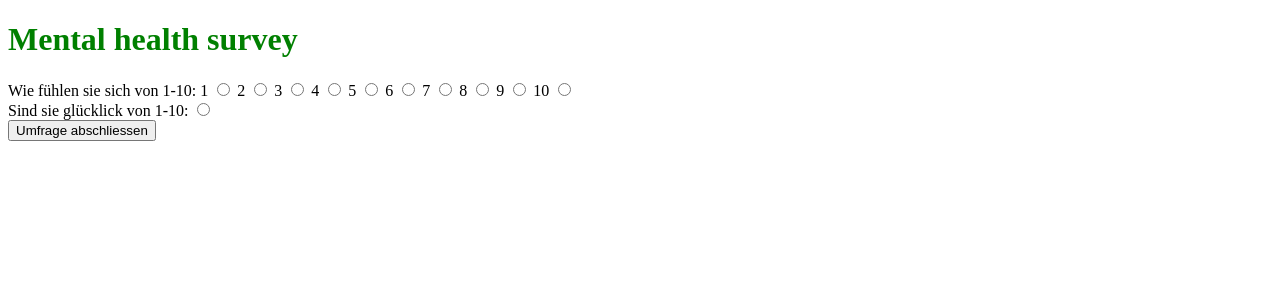
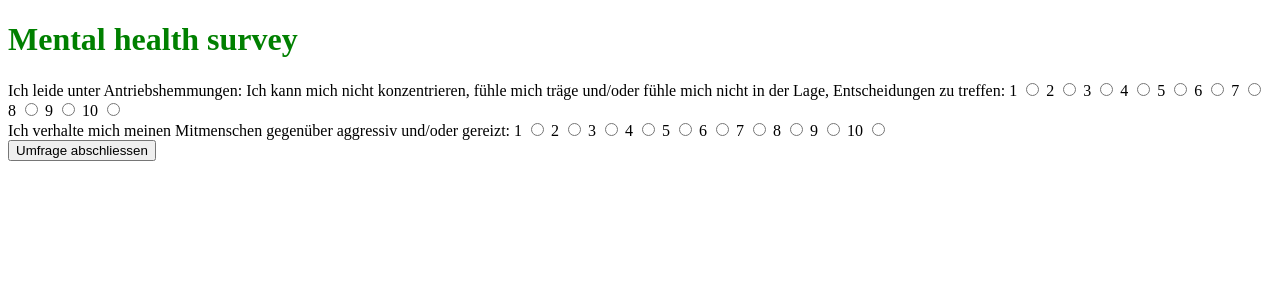
Before and after one commit to taengaa/prog2, a Flask app: page /eingabe in a window 1280 px wide. Shown: the top 300 px of the page. Run offline with Flask 2, Linux system fonts and the light colour scheme.

Commit message:
2. Frage hinzugefügt

```diff
--- a/quiz/daten.py
+++ b/quiz/daten.py
@@ -1,14 +1,14 @@
 import json
 
 
-def speichern(frage1):
+def speichern(frage1,frage2):
     try:
         with open("datenbank.json", "r") as datenbank:
             eintraege = json.load(datenbank)
     except:
         eintraege = []
 
-    eintrag = ("Frage 1: " + frage1)
+    eintrag = ("Frage 1: " + frage1, "Frage 2: " + frage2 )
 
     eintraege.append(eintrag)
 
--- a/quiz/datenbank.json
+++ b/quiz/datenbank.json
@@ -1 +1 @@
-["9", "Frage 1: 9"]
+["9", "Frage 1: 9", "Frage 1: 10", ["Frage 1: 9", "Frage 2: 1"], ["Frage 1: 6", "Frage 2: 9"], ["Frage 1: 1", "Frage 2: 10"], ["Frage 1: 1", "Frage 2: 10"], ["Frage 1: 1", "Frage 2: 10"], ["Frage 1: 1", "Frage 2: 1"], ["Frage 1: 1", "Frage 2: 1"], ["Frage 1: 1", "Frage 2: 10"], ["Frage 1: 1", "Frage 2: 10"], ["Frage 1: 10", "Frage 2: 6"]]
--- a/quiz/main.py
+++ b/quiz/main.py
@@ -9,7 +9,7 @@ app = Flask("Psychologische Gesundheit")
 @app.route('/')
 def start():
     ueberschrifts_text = "Willkomen, hier können sie den Corona Psycho Test durchführen."
-    einleitung_text = "hier können Sie Ihre Aktivitäten tracken. Was wollen Sie tun?"
+    einleitung_text = "Die Corona Zeit verlangt nicht nur dem Körper mehr ab sondern auch dem Geist, darum wurde dieser psychologische Test entwickelt. Testen sie nun und erfahren sie, wie es ihrer Psyche geht"
     return render_template('start.html', app_name="Quiz", ueberschrift=ueberschrifts_text, einleitung=einleitung_text)
 
 
@@ -18,10 +18,11 @@ def eingabe():
 
     if request.method == 'POST':
         frage1 = request.form['frage1']
-        antwort = speichern(frage1)
+        frage2 = request.form['frage2']
+        antwort = speichern(frage1, frage2)
         return 'Gespeicherte Daten: <br>' + str(antwort)
 
-    return render_template('index.html', app_name="Tracker! - Eingabe")
+    return render_template('index.html', app_name="Quiz - Eingabe")
 
 @app.route('/about')
 def about():
--- a/quiz/templates/index.html
+++ b/quiz/templates/index.html
@@ -9,7 +9,7 @@
 		<h1>Mental health survey</h1>
 
 	<form  method="POST">
-		<label for="first_question">Wie fühlen sie sich von 1-10: 1 </label>
+		<label for="first_question">Ich leide unter Antriebshemmungen: Ich kann mich nicht konzentrieren, fühle mich träge und/oder fühle mich nicht in der Lage, Entscheidungen zu treffen: 1 </label>
 		<input type="radio" id="first_question" name="frage1" value="1">
 
 		<label for="first_question">2</label>
@@ -40,8 +40,35 @@
 		<input type="radio" id="first_question" name="frage1" value="10">
 
 		<br>
-		<label for="second_question">Sind sie glücklick von 1-10:</label>
-		<input type="radio" id="second_question" value="">
+		<label for="second_question">Ich verhalte mich meinen Mitmenschen gegenüber aggressiv und/oder gereizt: 1 </label>
+		<input type="radio" id="second_question" name="frage2" value="1">
+
+		<label for="second_question">2</label>
+		<input type="radio" id="second_question" name="frage2" value="2">
+
+		<label for="second_question">3</label>
+		<input type="radio" id="second_question" name="frage2" value="3">
+
+		<label for="second_question">4</label>
+		<input type="radio" id="second_question" name="frage2" value="4">
+
+		<label for="second_question">5</label>
+		<input type="radio" id="second_question" name="frage2" value="5">
+
+		<label for="second_question">6</label>
+		<input type="radio" id="second_question" name="frage2" value="6">
+
+		<label for="second_question">7</label>
+		<input type="radio" id="second_question" name="frage2" value="7">
+
+		<label for="second_question">8</label>
+		<input type="radio" id="second_question" name="frage2" value="8">
+
+		<label for="second_question">9</label>
+		<input type="radio" id="second_question" name="frage2" value="9">
+
+		<label for="second_question">10</label>
+		<input type="radio" id="second_question" name="frage2" value="10">
 		<br>
 		<input type="submit" value="Umfrage abschliessen">
 	</form>
```
